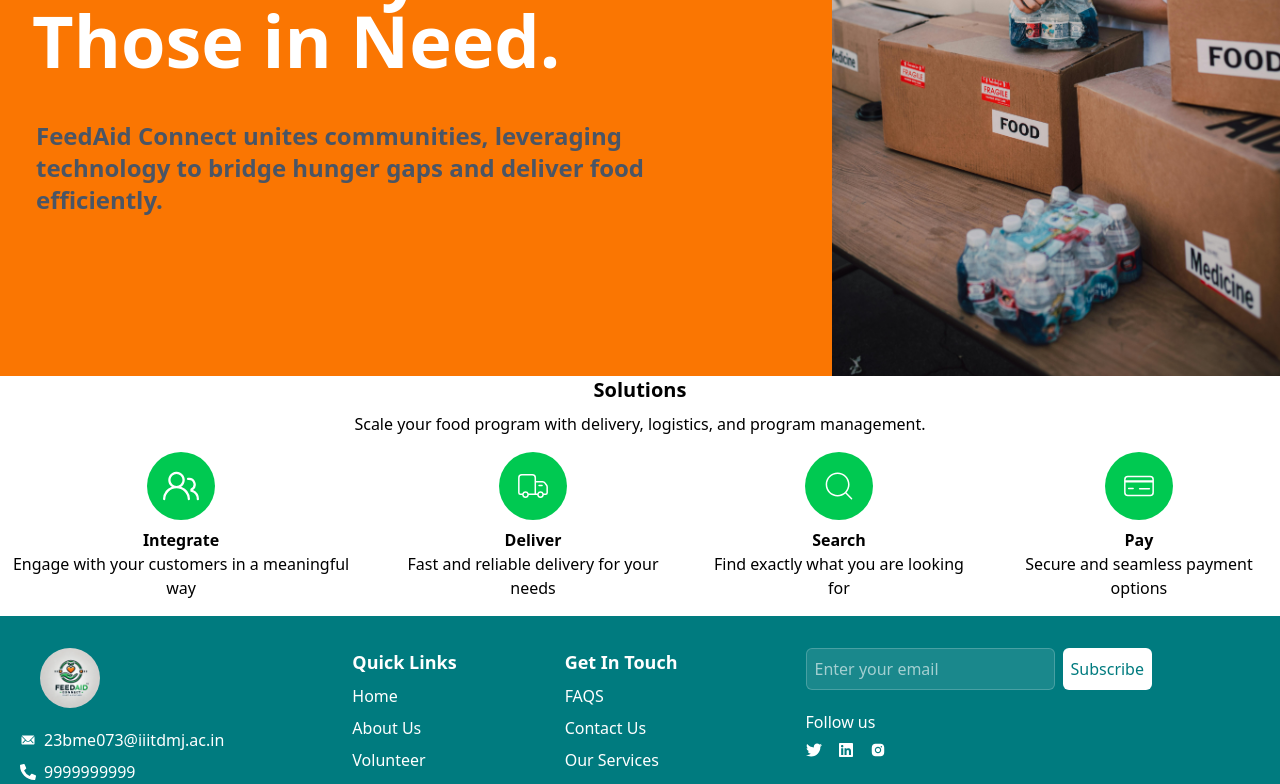
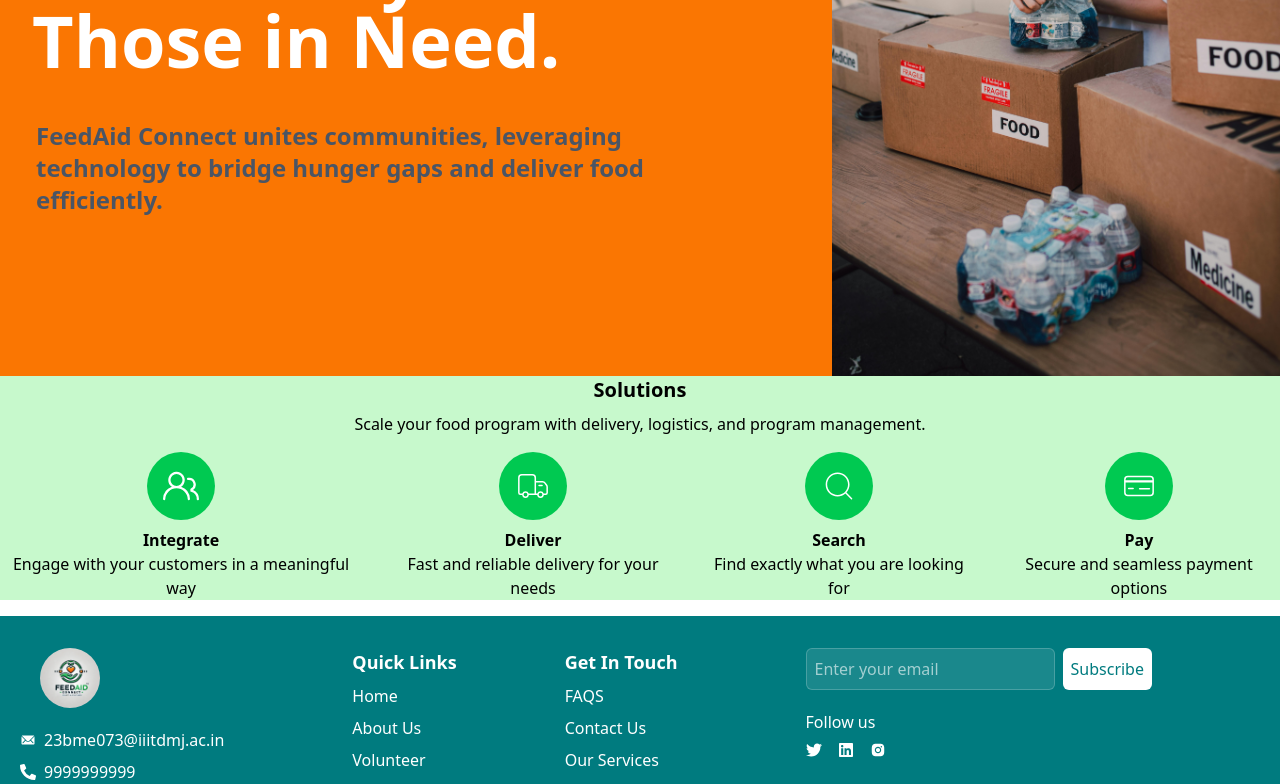
Before and after one commit to Vanshikaxxa/FeedAid_Connect, a Next.js app: page / in a window 1280 px wide. Shown: the part 368-1152 px from the top of the page. Built offline with nearby package versions, Linux system fonts and the light colour scheme.

Commit message:
bg clr changed sol page

```diff
--- a/public/components/Solutions.tsx
+++ b/public/components/Solutions.tsx
@@ -4,7 +4,7 @@
 
 const Solutions = () => {
   return (
-    <div>
+    <div className="bg-[#c7f9cc]">
       <h4 className="text-center text-xl font-bold">Solutions</h4>
 
       <div className="text-center my-2">
```
